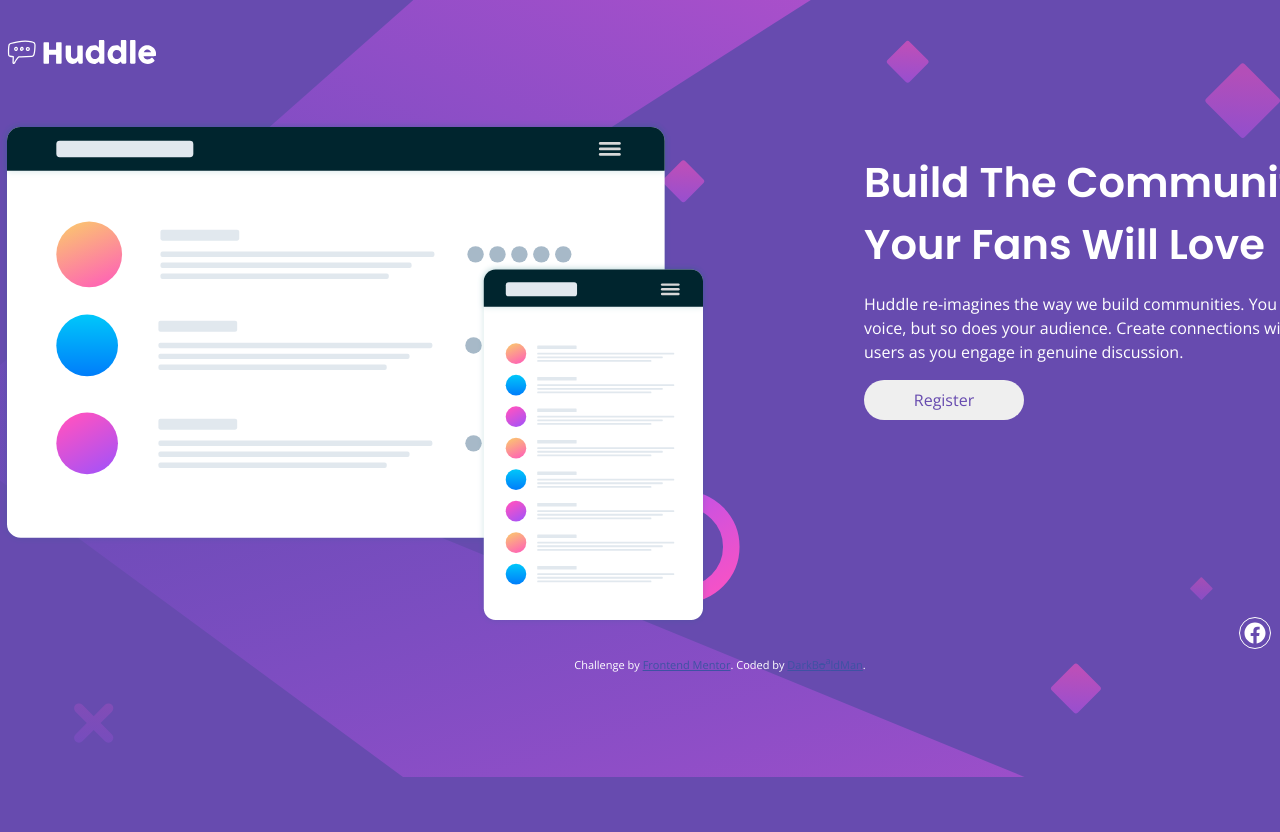
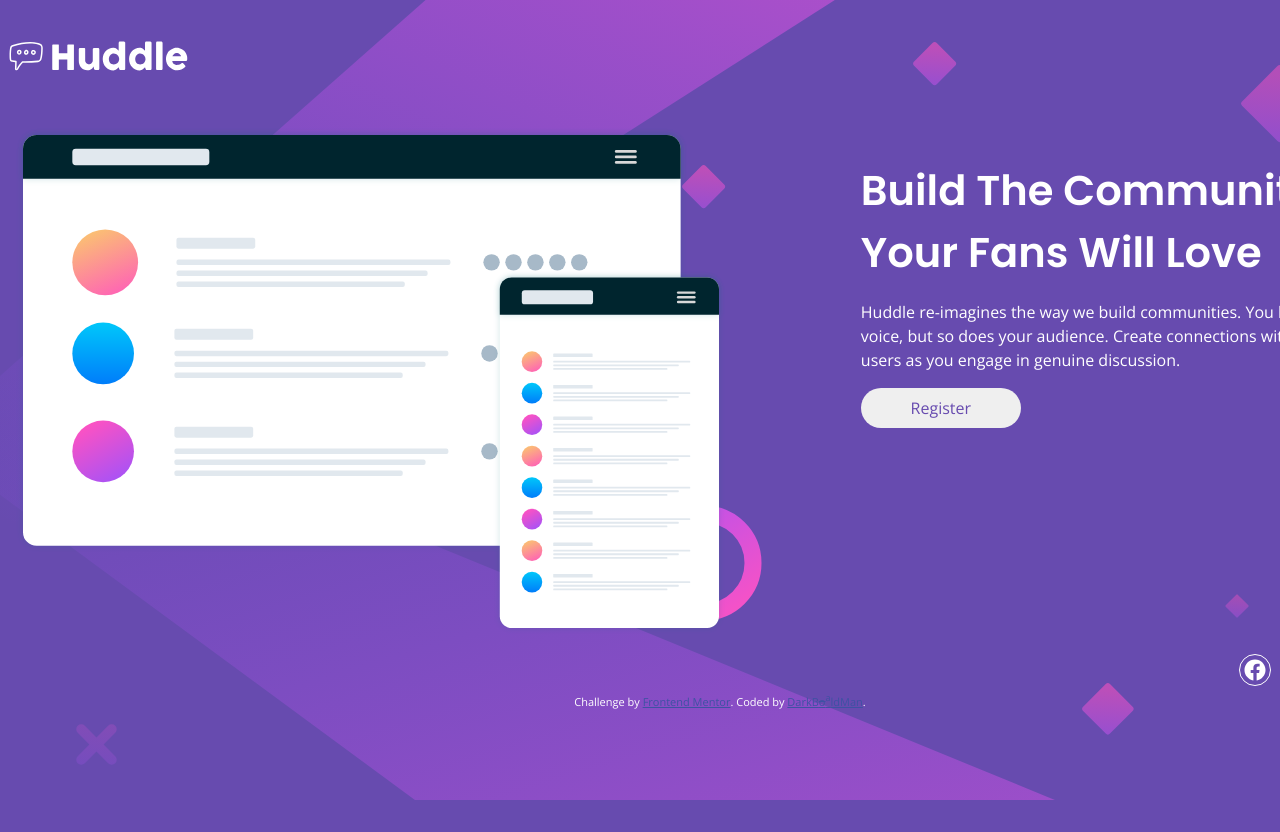
Before and after one commit to darkboldman/fronend-mentor-Huddle-landing-page-with-a-single-introductory-section, a plain HTML site: page index.html in a window 1280 px wide. Shown: the top 832 px of the page. Drawn offline with nearby package versions, Linux system fonts and the light colour scheme.

Commit message:
completed version v-02

```diff
--- a/index.html
+++ b/index.html
@@ -37,13 +37,14 @@
         </p>
         <button class="part-two-register">Register</button>
       </div>
-      <div class="part-two-social">
-        <ion-icon name="logo-facebook"></ion-icon>
-        <ion-icon name="logo-twitter"></ion-icon>
-        <ion-icon name="logo-instagram"></ion-icon>
-      </div>
+
     </section>
   </main>
+  <div class="part-two-social">
+    <ion-icon name="logo-facebook"></ion-icon>
+    <ion-icon name="logo-twitter"></ion-icon>
+    <ion-icon name="logo-instagram"></ion-icon>
+  </div>
 
   <footer>
     <p class="attribution">
--- a/style.css
+++ b/style.css
@@ -12,19 +12,20 @@ body {
     background-image: url(./images/bg-desktop.svg);
     background-repeat: no-repeat;
     background-color: var(--violet);
-    background-size: contain;
+    background-size: cover;
     color: var(--white);
     font-family: var(--font-open-sans);
     width: 1440px;
     margin: 0 auto;
 }
 header {
-    width: 10rem;
+    width: 12rem;
     margin: 2rem 0 3rem 0;
 }
 main {
     display: flex;
     justify-content: space-between;
+    padding: 0 1rem;
 }
 .part-one {
     width: 60%;
@@ -55,7 +56,7 @@ main {
 .part-two-social {
     display: flex;
     justify-content: end;
-    margin: 12rem 5rem 0 0;
+    margin: 1rem 5rem 0 0;
 }
 .part-two-social ion-icon {
     font-size: 1.5rem;
```
